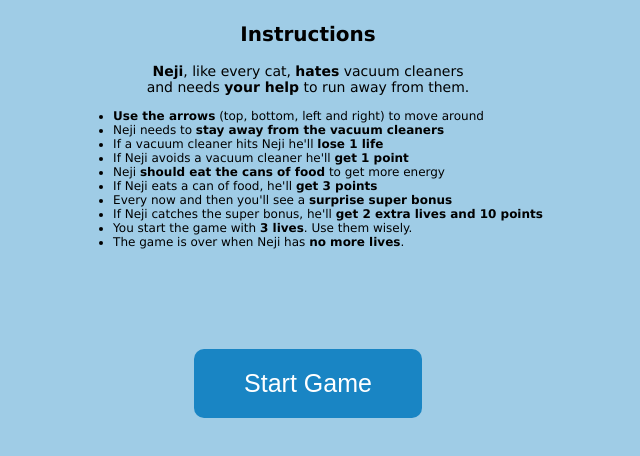
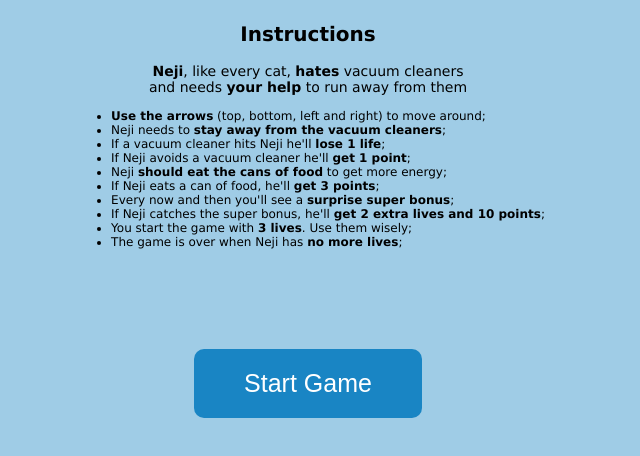
Before and after one commit to andreiapsa/cat-ch-me-if-you-can, a plain HTML site: page index.html in a window 1280 px wide. Shown: the part 270-726 px from the top of the page, without its empty margins (332-972 px from the left). Drawn offline with Linux system fonts and the light colour scheme.

Commit message:
nearly there

```diff
--- a/index.html
+++ b/index.html
@@ -17,19 +17,19 @@
     <h2 id="instructions-h2">Instructions</h2>
 
     <p id="instructions-intro"><b>Neji</b>, like every cat, <b>hates</b> vacuum cleaners
-        <br /> and needs <b>your help</b> to run away from them.</p>
+        <br /> and needs <b>your help</b> to run away from them</p>
 
     <ul id="instructions-list">
-        <li><b>Use the arrows</b> (top, bottom, left and right) to move around</li>
-        <li>Neji needs to <b>stay away from the vacuum cleaners</b></li>
-        <li>If a vacuum cleaner hits Neji he'll <b>lose 1 life</b></li>
-        <li>If Neji avoids a vacuum cleaner he'll <b>get 1 point</b></li>
-        <li>Neji <b>should eat the cans of food</b> to get more energy</li>
-        <li>If Neji eats a can of food, he'll <b>get 3 points</b></li>
-        <li>Every now and then you'll see a <b>surprise super bonus</b></li>
-        <li>If Neji catches the super bonus, he'll <b>get 2 extra lives and 10 points</b></li>
-        <li>You start the game with <b>3 lives</b>. Use them wisely.</li>
-        <li>The game is over when Neji has <b>no more lives</b>.</li>
+        <li><b>Use the arrows</b> (top, bottom, left and right) to move around;</li>
+        <li>Neji needs to <b>stay away from the vacuum cleaners</b>;</li>
+        <li>If a vacuum cleaner hits Neji he'll <b>lose 1 life</b>;</li>
+        <li>If Neji avoids a vacuum cleaner he'll <b>get 1 point</b>;</li>
+        <li>Neji <b>should eat the cans of food</b> to get more energy;</li>
+        <li>If Neji eats a can of food, he'll <b>get 3 points</b>;</li>
+        <li>Every now and then you'll see a <b>surprise super bonus</b>;</li>
+        <li>If Neji catches the super bonus, he'll <b>get 2 extra lives and 10 points</b>;</li>
+        <li>You start the game with <b>3 lives</b>. Use them wisely;</li>
+        <li>The game is over when Neji has <b>no more lives</b>;</li>
     </ul>
 
     <button id="start-button">Start Game</button>
```
